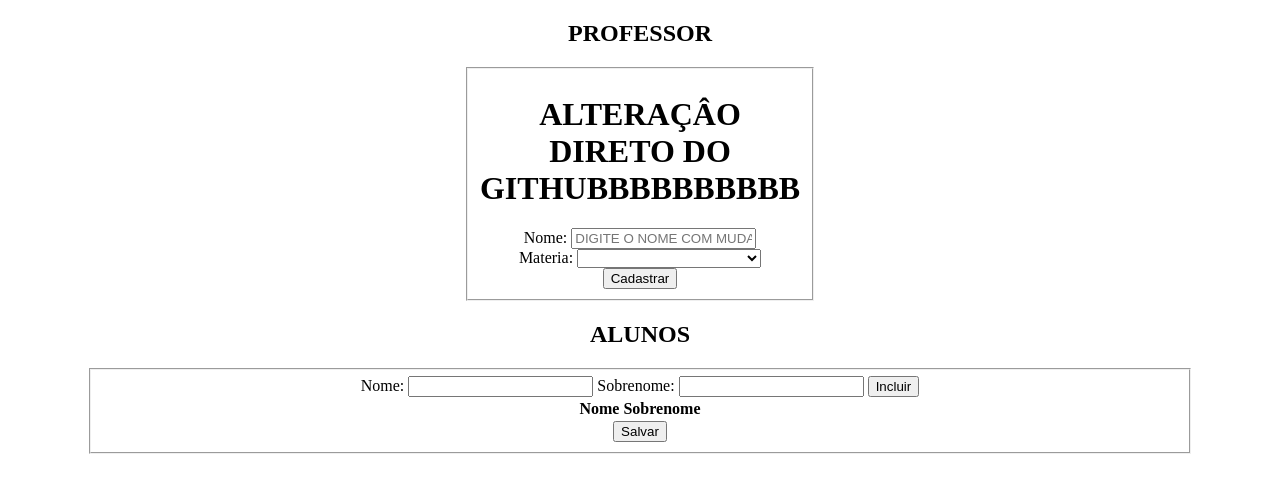
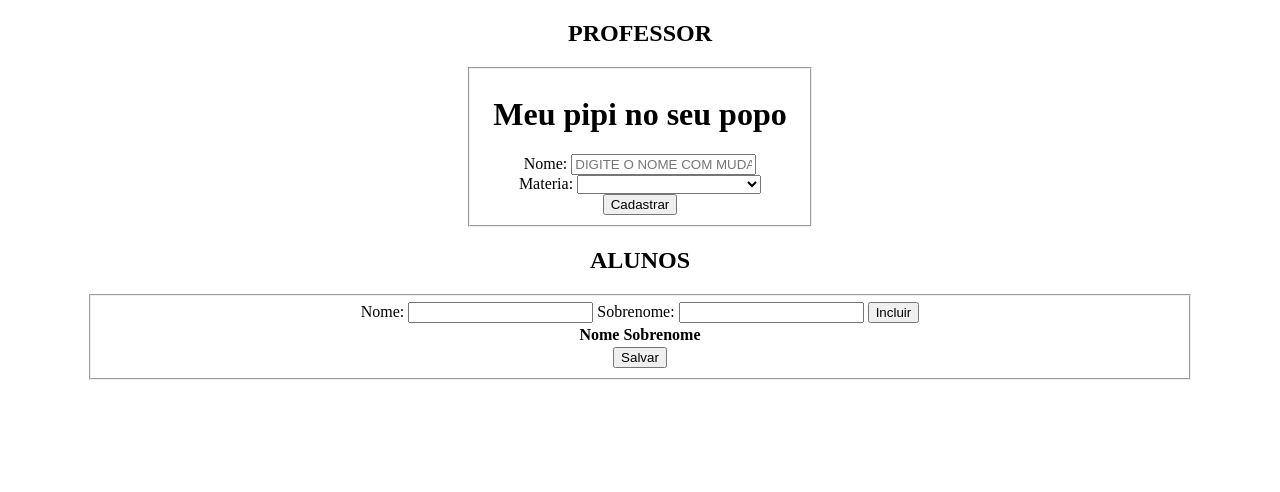
Before and after one commit to LucasDrovere/BandoDeProfessor, a plain HTML site: page index.html in a window 1280 px wide. Drawn offline with Linux system fonts and the light colour scheme.

Commit message:
Alteracao no h1 body

```diff
--- a/index.html
+++ b/index.html
@@ -9,10 +9,13 @@
 </head>
 
 <body>
+
+
+
     <div align="center">
     <h2>PROFESSOR</h2>
         <fieldset style="width: 25%;">
-            <h1>ALTERAÇÂO DIRETO DO GITHUBBBBBBBBBB</h1>
+            <h1>Meu pipi no seu popo</h1>
             Nome:
             <input type="text" id="nomeProf" placeholder="DIGITE O NOME COM MUDANÇA DE GIT"><br>
             Materia:
```
